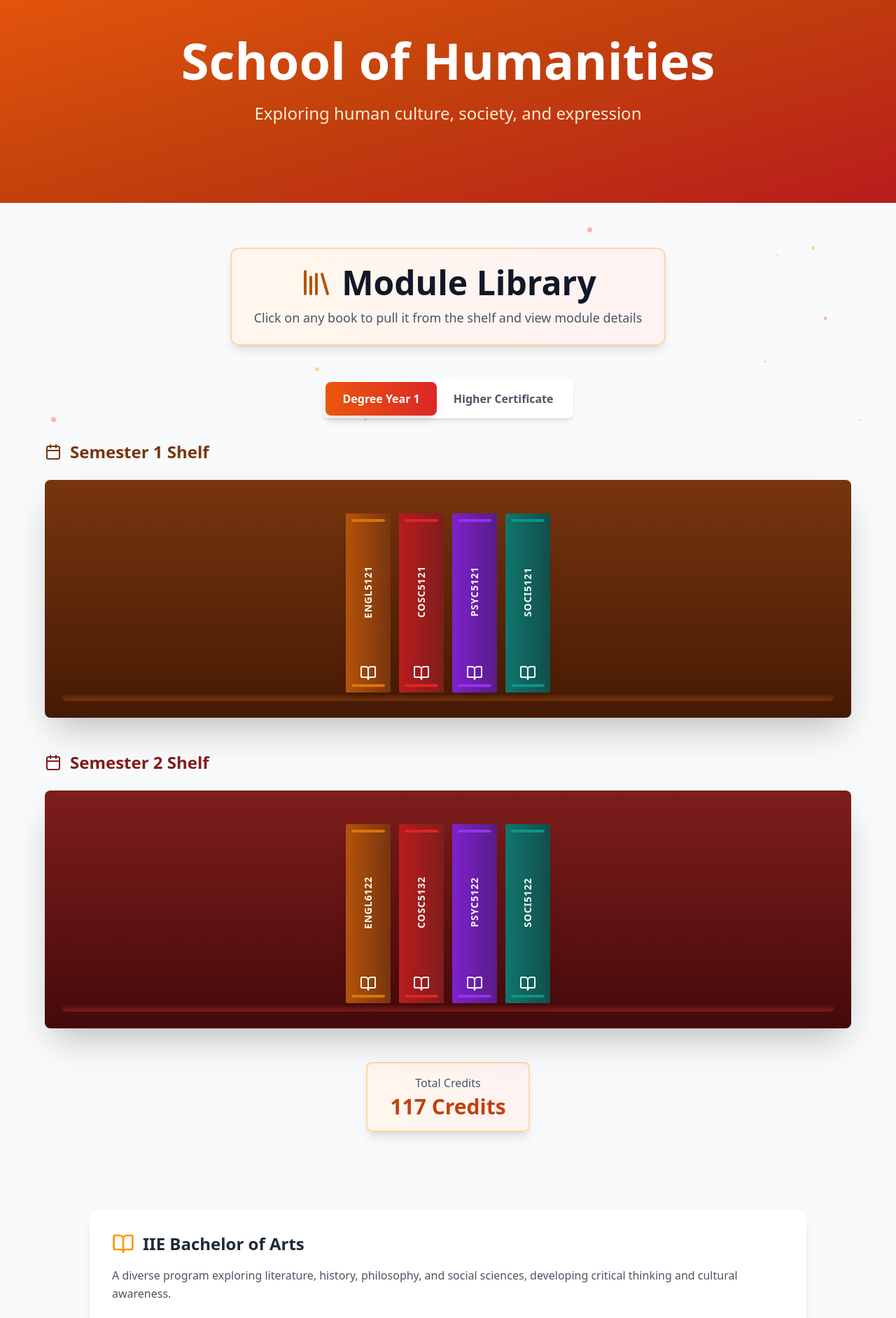
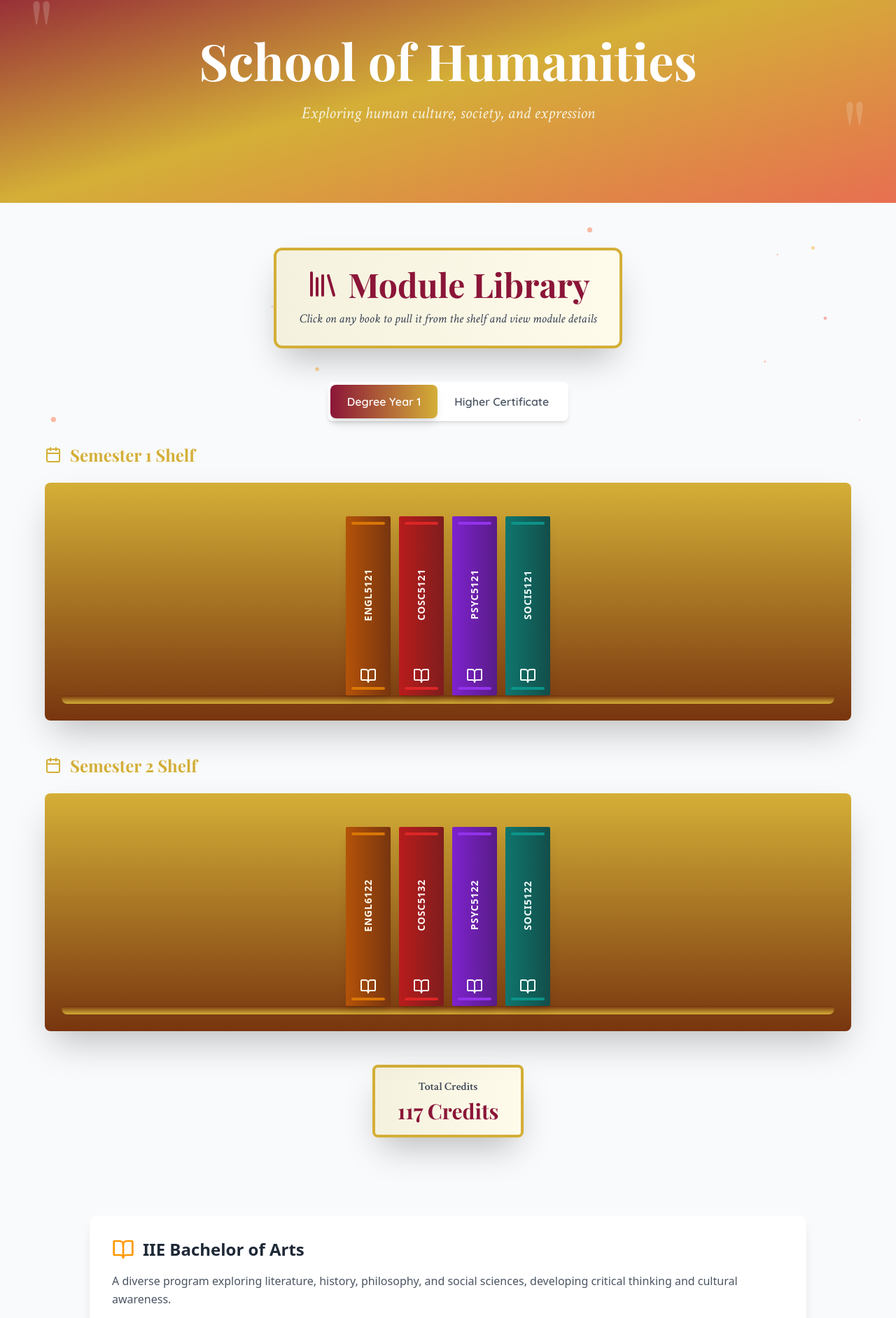
Before and after one commit to RohanM007/emerisopenday, a React (Vite) app in the folder faculty-open-day/: page /emerisopenday/humanities in a window 1280 px wide. Shown: the part 166-2050 px from the top of the page at 70% size. Built offline with nearby package versions, Linux system fonts and the light colour scheme.

Commit message:
Updated the font on the humaities page and applied the gold burgendy color scheme across various elements of the page

```diff
--- a/faculty-open-day/src/components/ModuleDisplayHumanities.jsx
+++ b/faculty-open-day/src/components/ModuleDisplayHumanities.jsx
@@ -32,12 +32,12 @@ const ModuleDisplayHumanities = ({ degreeModules, higherCertModules }) => {
       <div className="container mx-auto px-4">
         {/* Header */}
         <div className="text-center mb-12">
-          <div className="inline-block bg-gradient-to-r from-orange-50 to-red-50 rounded-xl px-8 py-6 border-2 border-orange-200 shadow-lg">
+          <div className="inline-block bg-gradient-to-r from-humanities-cream to-amber-50 rounded-xl px-8 py-6 border-4 border-humanities-gold shadow-2xl">
             <div className="flex items-center justify-center mb-3">
-              <Library className="w-12 h-12 text-amber-700 mr-3" />
-              <h2 className="text-4xl md:text-5xl font-bold text-gray-900">Module Library</h2>
+              <Library className="w-12 h-12 text-humanities-burgundy mr-3" />
+              <h2 className="text-4xl md:text-5xl font-bold text-humanities-burgundy font-playfair">Module Library</h2>
             </div>
-            <p className="text-lg text-gray-600 max-w-2xl">
+            <p className="text-lg text-gray-700 max-w-2xl font-crimson italic">
               Click on any book to pull it from the shelf and view module details
             </p>
           </div>
@@ -48,20 +48,20 @@ const ModuleDisplayHumanities = ({ degreeModules, higherCertModules }) => {
           <div className="inline-flex bg-white rounded-lg shadow-md p-1">
             <button
               onClick={() => setActiveTab('degree')}
-              className={`px-6 py-3 rounded-lg font-semibold transition-all duration-300 ${
+              className={`px-6 py-3 rounded-lg font-semibold transition-all duration-300 font-quicksand ${
                 activeTab === 'degree'
-                  ? 'bg-gradient-to-r from-orange-600 to-red-600 text-white shadow-lg'
-                  : 'text-gray-600 hover:text-orange-600'
+                  ? 'bg-gradient-to-r from-humanities-burgundy to-humanities-gold text-white shadow-lg'
+                  : 'text-gray-600 hover:text-humanities-burgundy'
               }`}
             >
               Degree Year 1
             </button>
             <button
               onClick={() => setActiveTab('certificate')}
-              className={`px-6 py-3 rounded-lg font-semibold transition-all duration-300 ${
+              className={`px-6 py-3 rounded-lg font-semibold transition-all duration-300 font-quicksand ${
                 activeTab === 'certificate'
-                  ? 'bg-gradient-to-r from-orange-600 to-red-600 text-white shadow-lg'
-                  : 'text-gray-600 hover:text-orange-600'
+                  ? 'bg-gradient-to-r from-humanities-burgundy to-humanities-gold text-white shadow-lg'
+                  : 'text-gray-600 hover:text-humanities-burgundy'
               }`}
             >
               Higher Certificate
@@ -74,12 +74,12 @@ const ModuleDisplayHumanities = ({ degreeModules, higherCertModules }) => {
           <div className="max-w-6xl mx-auto space-y-12">
           {/* Semester 1 Shelf */}
           <div>
-            <h3 className="text-2xl font-bold mb-6 flex items-center text-amber-900">
+            <h3 className="text-2xl font-bold mb-6 flex items-center text-humanities-gold font-playfair">
               <Calendar className="w-6 h-6 mr-3" />
               Semester 1 Shelf
             </h3>
             {/* Shelf Container */}
-            <div className="relative bg-gradient-to-b from-amber-900 to-amber-950 rounded-lg p-3 md:p-6 shadow-2xl overflow-x-auto">
+            <div className="relative bg-gradient-to-b from-humanities-gold to-amber-900 rounded-lg p-3 md:p-6 shadow-2xl overflow-x-auto">
               {/* Books on Shelf */}
               <div className="flex items-end justify-center gap-2 md:gap-3 min-h-[200px] sm:min-h-[240px] md:min-h-[280px] px-2">
               {semester1.map((module, index) => {
@@ -176,18 +176,18 @@ const ModuleDisplayHumanities = ({ degreeModules, higherCertModules }) => {
               })}
               </div>
               {/* Shelf Bottom */}
-              <div className="h-3 bg-gradient-to-b from-amber-950 to-amber-900 rounded-b-lg shadow-inner"></div>
+              <div className="h-3 bg-gradient-to-b from-amber-900 to-humanities-gold rounded-b-lg shadow-inner"></div>
             </div>
           </div>
 
           {/* Semester 2 Shelf */}
           <div>
-            <h3 className="text-2xl font-bold mb-6 flex items-center text-red-900">
+            <h3 className="text-2xl font-bold mb-6 flex items-center text-humanities-gold font-playfair">
               <Calendar className="w-6 h-6 mr-3" />
               Semester 2 Shelf
             </h3>
             {/* Shelf Container */}
-            <div className="relative bg-gradient-to-b from-red-900 to-red-950 rounded-lg p-3 md:p-6 shadow-2xl overflow-x-auto">
+            <div className="relative bg-gradient-to-b from-humanities-gold to-amber-900 rounded-lg p-3 md:p-6 shadow-2xl overflow-x-auto">
               {/* Books on Shelf */}
               <div className="flex items-end justify-center gap-2 md:gap-3 min-h-[200px] sm:min-h-[240px] md:min-h-[280px] px-2">
               {semester2.map((module, index) => {
@@ -284,19 +284,19 @@ const ModuleDisplayHumanities = ({ degreeModules, higherCertModules }) => {
               })}
               </div>
               {/* Shelf Bottom */}
-              <div className="h-3 bg-gradient-to-b from-red-950 to-red-900 rounded-b-lg shadow-inner"></div>
+              <div className="h-3 bg-gradient-to-b from-amber-900 to-humanities-gold rounded-b-lg shadow-inner"></div>
             </div>
           </div>
 
           {/* Year Long Shelf */}
           {yearLong.length > 0 && (
             <div>
-              <h3 className="text-2xl font-bold mb-6 flex items-center text-purple-900">
+              <h3 className="text-2xl font-bold mb-6 flex items-center text-humanities-coral font-playfair">
                 <Calendar className="w-6 h-6 mr-3" />
                 Year Long Shelf
               </h3>
               {/* Shelf Container */}
-              <div className="relative bg-gradient-to-b from-purple-900 to-purple-950 rounded-lg p-3 md:p-6 shadow-2xl overflow-x-auto">
+              <div className="relative bg-gradient-to-b from-humanities-coral to-red-900 rounded-lg p-3 md:p-6 shadow-2xl overflow-x-auto">
                 {/* Books on Shelf */}
                 <div className="flex items-end justify-center gap-2 md:gap-3 min-h-[200px] sm:min-h-[240px] md:min-h-[280px] px-2">
                 {yearLong.map((module, index) => {
@@ -393,16 +393,16 @@ const ModuleDisplayHumanities = ({ degreeModules, higherCertModules }) => {
                 })}
                 </div>
                 {/* Shelf Bottom */}
-                <div className="h-3 bg-gradient-to-b from-purple-950 to-purple-900 rounded-b-lg shadow-inner"></div>
+                <div className="h-3 bg-gradient-to-b from-red-900 to-humanities-coral rounded-b-lg shadow-inner"></div>
               </div>
             </div>
           )}
 
           {/* Total Credits Summary */}
           <div className="mt-12 text-center">
-            <div className="inline-block bg-gradient-to-r from-orange-50 to-red-50 rounded-lg px-8 py-4 border-2 border-orange-200 shadow-lg">
-              <p className="text-gray-600 mb-1 font-medium">Total Credits</p>
-              <p className="text-3xl font-bold text-orange-700">
+            <div className="inline-block bg-gradient-to-r from-humanities-cream to-amber-50 rounded-lg px-8 py-4 border-4 border-humanities-gold shadow-2xl">
+              <p className="text-gray-700 mb-1 font-semibold font-crimson">Total Credits</p>
+              <p className="text-3xl font-bold text-humanities-burgundy font-playfair">
                 {modules.reduce((sum, module) => sum + module.credits, 0)} Credits
               </p>
             </div>
@@ -415,12 +415,12 @@ const ModuleDisplayHumanities = ({ degreeModules, higherCertModules }) => {
           <div className="max-w-6xl mx-auto space-y-12">
             {/* Semester 1 Shelf */}
             <div>
-              <h3 className="text-2xl font-bold mb-6 flex items-center text-amber-900">
+              <h3 className="text-2xl font-bold mb-6 flex items-center text-humanities-gold font-playfair">
                 <Calendar className="w-6 h-6 mr-3" />
                 Semester 1 Shelf
               </h3>
               {/* Shelf Container */}
-              <div className="relative bg-gradient-to-b from-amber-900 to-amber-950 rounded-lg p-3 md:p-6 shadow-2xl overflow-x-auto">
+              <div className="relative bg-gradient-to-b from-humanities-gold to-amber-900 rounded-lg p-3 md:p-6 shadow-2xl overflow-x-auto">
                 {/* Books on Shelf */}
                 <div className="flex items-end justify-center gap-2 md:gap-3 min-h-[200px] sm:min-h-[240px] md:min-h-[280px] px-2">
                 {semester1.map((module, index) => {
@@ -517,18 +517,18 @@ const ModuleDisplayHumanities = ({ degreeModules, higherCertModules }) => {
                 })}
                 </div>
                 {/* Shelf Bottom */}
-                <div className="h-3 bg-gradient-to-b from-amber-950 to-amber-900 rounded-b-lg shadow-inner"></div>
+                <div className="h-3 bg-gradient-to-b from-amber-900 to-humanities-gold rounded-b-lg shadow-inner"></div>
               </div>
             </div>
 
             {/* Semester 2 Shelf */}
             <div>
-              <h3 className="text-2xl font-bold mb-6 flex items-center text-red-900">
+              <h3 className="text-2xl font-bold mb-6 flex items-center text-humanities-gold font-playfair">
                 <Calendar className="w-6 h-6 mr-3" />
                 Semester 2 Shelf
               </h3>
               {/* Shelf Container */}
-              <div className="relative bg-gradient-to-b from-red-900 to-red-950 rounded-lg p-3 md:p-6 shadow-2xl overflow-x-auto">
+              <div className="relative bg-gradient-to-b from-humanities-gold to-amber-900 rounded-lg p-3 md:p-6 shadow-2xl overflow-x-auto">
                 {/* Books on Shelf */}
                 <div className="flex items-end justify-center gap-2 md:gap-3 min-h-[200px] sm:min-h-[240px] md:min-h-[280px] px-2">
                 {semester2.map((module, index) => {
@@ -625,15 +625,15 @@ const ModuleDisplayHumanities = ({ degreeModules, higherCertModules }) => {
                 })}
                 </div>
                 {/* Shelf Bottom */}
-                <div className="h-3 bg-gradient-to-b from-red-950 to-red-900 rounded-b-lg shadow-inner"></div>
+                <div className="h-3 bg-gradient-to-b from-amber-900 to-humanities-gold rounded-b-lg shadow-inner"></div>
               </div>
             </div>
 
             {/* Total Credits Summary */}
             <div className="mt-12 text-center">
-              <div className="inline-block bg-gradient-to-r from-orange-50 to-red-50 rounded-lg px-8 py-4 border-2 border-orange-200 shadow-lg">
-                <p className="text-gray-600 mb-1 font-medium">Total Credits</p>
-                <p className="text-3xl font-bold text-orange-700">
+              <div className="inline-block bg-gradient-to-r from-humanities-cream to-amber-50 rounded-lg px-8 py-4 border-4 border-humanities-gold shadow-2xl">
+                <p className="text-gray-700 mb-1 font-semibold font-crimson">Total Credits</p>
+                <p className="text-3xl font-bold text-humanities-burgundy font-playfair">
                   {modules.reduce((sum, module) => sum + module.credits, 0)} Credits
                 </p>
               </div>
--- a/faculty-open-day/src/pages/Humanities.jsx
+++ b/faculty-open-day/src/pages/Humanities.jsx
@@ -38,15 +38,19 @@ const Humanities = () => {
 
       {/* Hero Section */}
       <section className="relative overflow-hidden">
-        {/* Gradient Background */}
-        <div className="absolute inset-0 bg-gradient-to-br from-orange-600 via-orange-700 to-red-700"></div>
+        {/* Gradient Background with Literary Colors */}
+        <div className="absolute inset-0 bg-gradient-to-br from-humanities-burgundy via-humanities-gold to-humanities-coral"></div>
+
+        {/* Decorative Quote Marks */}
+        <div className="absolute top-10 left-10 text-humanities-cream opacity-20 text-9xl font-playfair pointer-events-none">"</div>
+        <div className="absolute bottom-10 right-10 text-humanities-cream opacity-20 text-9xl font-playfair pointer-events-none">"</div>
 
         <div className="container mx-auto px-4 py-20 md:py-28 relative z-10">
           <div className="text-center max-w-4xl mx-auto">
-            <h1 className="text-5xl md:text-7xl font-extrabold text-white mb-6 leading-tight">
+            <h1 className="text-5xl md:text-7xl font-bold text-white mb-6 leading-tight font-playfair">
               {faculty.name}
             </h1>
-            <p className="text-xl md:text-2xl text-orange-100 leading-relaxed">
+            <p className="text-xl md:text-2xl text-humanities-cream leading-relaxed font-crimson italic">
               {faculty.description}
             </p>
           </div>
```
Also changed, not shown: faculty-open-day/src/components/DownloadButton.jsx (+9 -2 lines).
